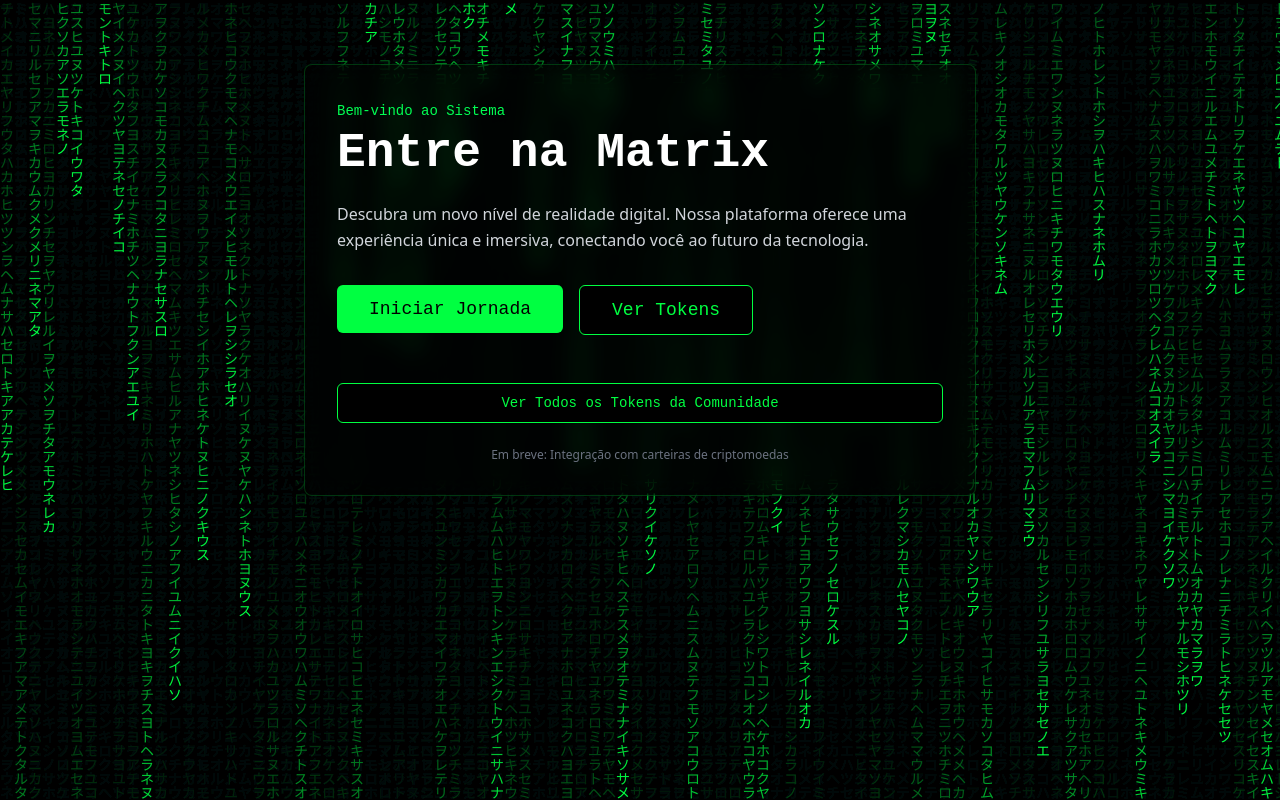
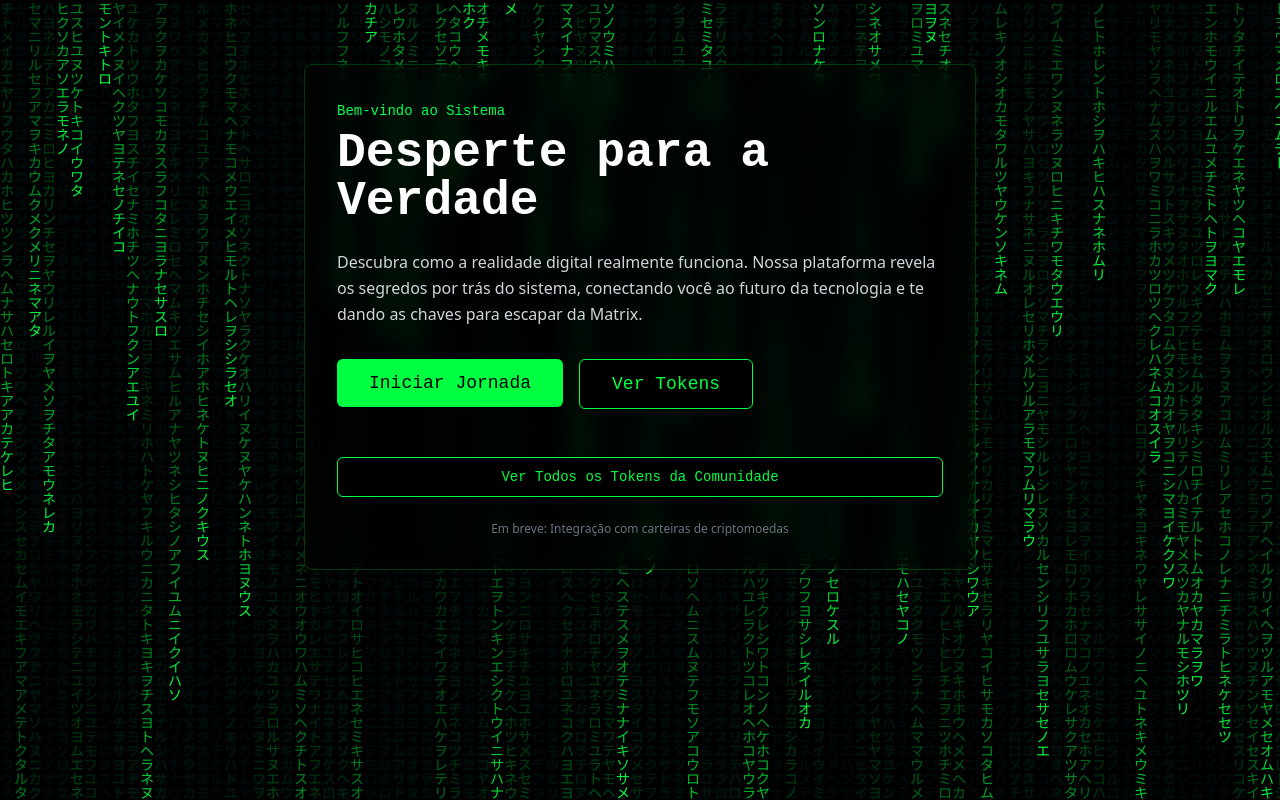
Before and after one commit to communitymatrix/matrixcommunity1, a React (Vite) app: page / in a window 1280 px wide. Built offline with nearby package versions, Linux system fonts and the light colour scheme.

Commit message:
Update index page copy
Update the copy on the index page to reflect the new marketing message provided in the prompt.  The changes will include the phrases "Bem-vindo ao Sistema", "Desperte para a Verdade", and others describing the platform's purpose.

```diff
--- a/src/pages/Index.tsx
+++ b/src/pages/Index.tsx
@@ -54,11 +54,10 @@ const Index = () => {
             Bem-vindo ao Sistema
           </span>
           <h1 className="text-3xl md:text-5xl font-bold text-white mb-6 font-mono">
-            Entre na Matrix
+            Desperte para a Verdade
           </h1>
           <p className="text-gray-300 mb-8 leading-relaxed">
-            Descubra um novo nível de realidade digital. Nossa plataforma oferece uma
-            experiência única e imersiva, conectando você ao futuro da tecnologia.
+            Descubra como a realidade digital realmente funciona. Nossa plataforma revela os segredos por trás do sistema, conectando você ao futuro da tecnologia e te dando as chaves para escapar da Matrix.
           </p>
 
           {!showJourney ? (
```
